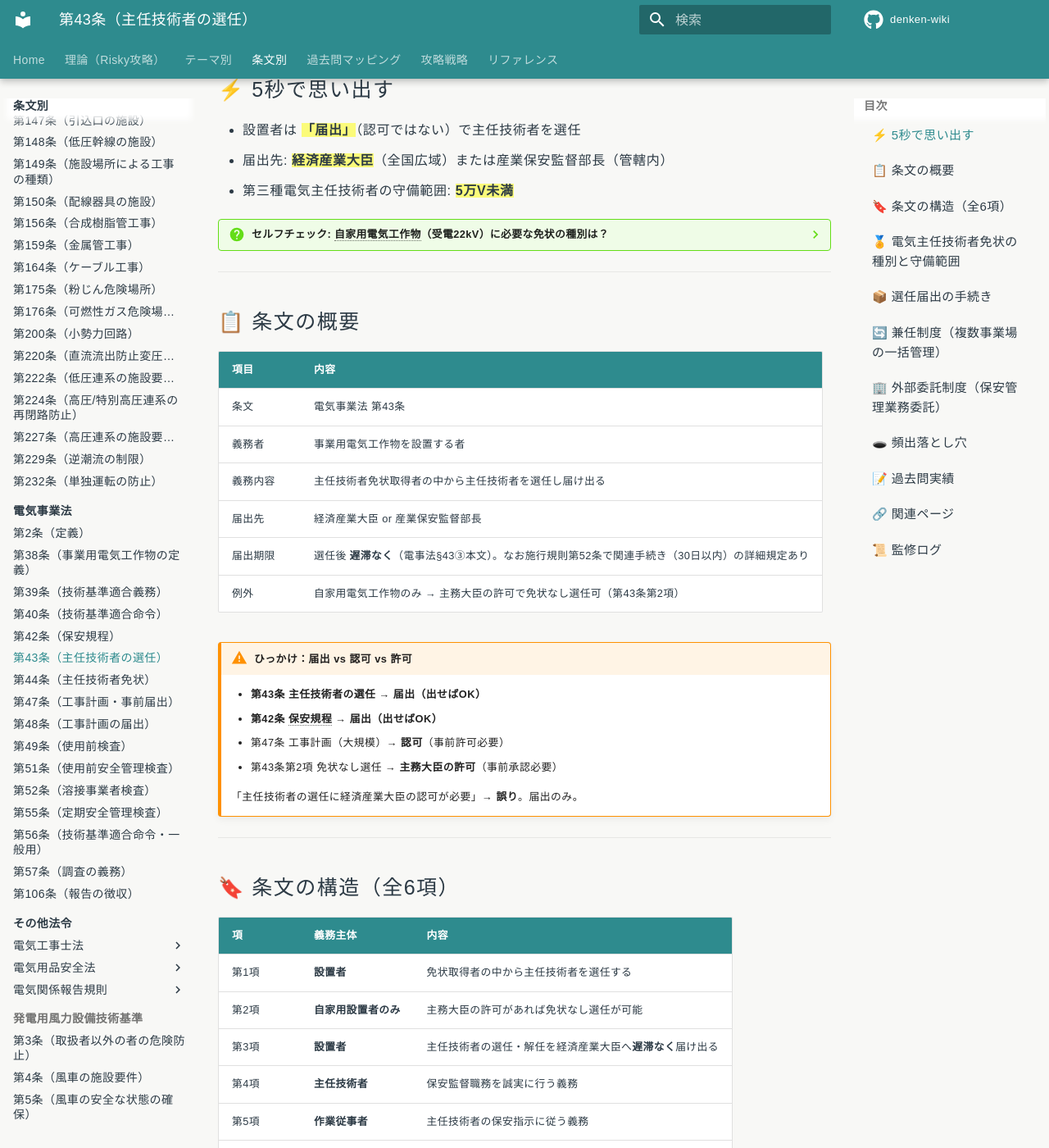
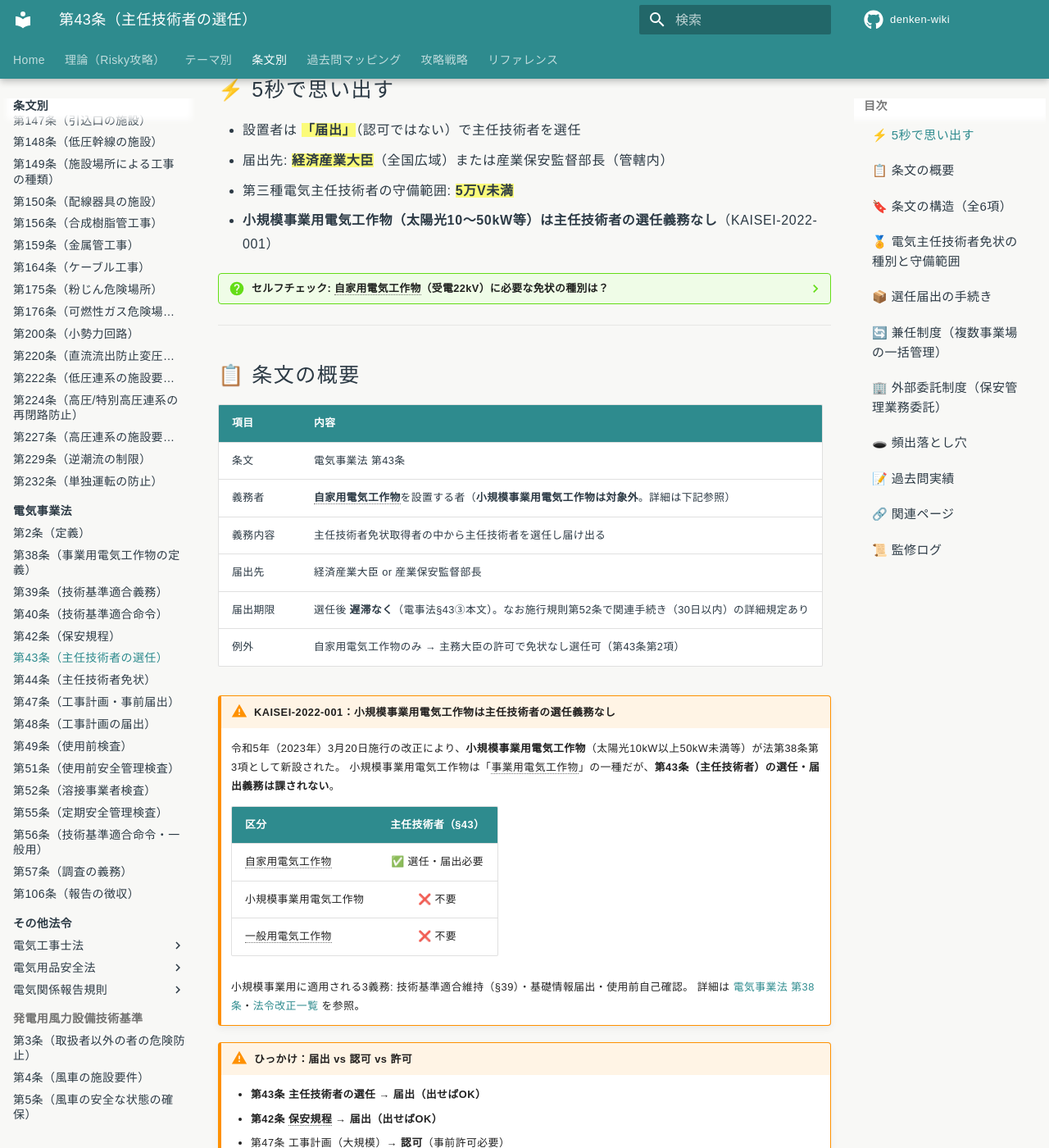
Before and after one commit to kfurufuru/denken-wiki, an MkDocs documentation site: the page built from docs/articles/jigyoho/43.md, in a window 1280 px wide and 1400 px high, scrolled down 549 px. Shown: the whole window at 82% size. Built offline with MkDocs 1.6.1 and Material for MkDocs 9.7.7, drawn with Linux system fonts in a browser that asks for light colours; comment, search, counter and statistics services are not loaded; some of the changed text lies outside the part shown.

Commit message:
fix(43): KAISEI-2022-001 反映 v1.1→v1.2

```diff
--- a/docs/articles/jigyoho/43.md
+++ b/docs/articles/jigyoho/43.md
@@ -14,6 +14,7 @@
 - 設置者は ==**「届出」**==（認可ではない）で主任技術者を選任
 - 届出先: ==**経済産業大臣**==（全国広域）または産業保安監督部長（管轄内）
 - 第三種電気主任技術者の守備範囲: ==**5万V未満**==
+- **小規模事業用電気工作物（太陽光10〜50kW等）は主任技術者の選任義務なし**（KAISEI-2022-001）
 
 ??? question "セルフチェック: 自家用電気工作物（受電22kV）に必要な免状の種別は？"
     **第三種**。5万V（50,000V）未満なので第三種で対応可能。第二種（17万V未満）は不要。
@@ -26,11 +27,24 @@
 | 項目 | 内容 |
 |------|------|
 | 条文 | 電気事業法 第43条 |
-| 義務者 | 事業用電気工作物を設置する者 |
+| 義務者 | **自家用電気工作物**を設置する者（**小規模事業用電気工作物は対象外**。詳細は下記参照）|
 | 義務内容 | 主任技術者免状取得者の中から主任技術者を選任し届け出る |
 | 届出先 | 経済産業大臣 or 産業保安監督部長 |
 | 届出期限 | 選任後 **遅滞なく**（電事法§43③本文）。なお施行規則第52条で関連手続き（30日以内）の詳細規定あり |
 | 例外 | 自家用電気工作物のみ → 主務大臣の許可で免状なし選任可（第43条第2項）|
+
+!!! warning "KAISEI-2022-001：小規模事業用電気工作物は主任技術者の選任義務なし"
+    令和5年（2023年）3月20日施行の改正により、**小規模事業用電気工作物**（太陽光10kW以上50kW未満等）が法第38条第3項として新設された。
+    小規模事業用電気工作物は「事業用電気工作物」の一種だが、**第43条（主任技術者）の選任・届出義務は課されない**。
+
+    | 区分 | 主任技術者（§43）|
+    |------|:------:|
+    | 自家用電気工作物 | ✅ 選任・届出必要 |
+    | 小規模事業用電気工作物 | ❌ 不要 |
+    | 一般用電気工作物 | ❌ 不要 |
+
+    小規模事業用に適用される3義務: 技術基準適合維持（§39）・基礎情報届出・使用前自己確認。
+    詳細は [電気事業法 第38条](38.md)・[法令改正一覧](../../reference/hourei-kaisei.md) を参照。
 
 !!! warning "ひっかけ：届出 vs 認可 vs 許可"
     - **第43条 主任技術者の選任 → 届出（出せばOK）**
@@ -66,7 +80,7 @@
 |------|----------------|--------------|
 | 第一種 | 制限なし | 超高圧変電所・送電線 |
 | 第二種 | **170,000V（17万V）未満** | 一般の特別高圧変電所 |
-| 第三種 | **50,000V（5万V）未満** | 自家用電気工作物（工場・ビルなど） |
+| 第三種 | **50,000V（5万V）未満** | 自家用電気工作物（工場・ビルなど）|
 
 !!! note "なぜ5万Vで区切るのか"
     自家用電気工作物（第38条）の最大受電電圧が現実的に5万V以下に収まるケースが大半であり、
@@ -136,6 +150,7 @@
 4. 🟡 **第2項の例外を事業用全体に拡大** → 免状なし選任の例外は**自家用電気工作物のみ**
 5. 🟡 **届出期限** → 選任・解任「後」**遅滞なく**（§43③本文）。選任「前」ではない
 6. 🟢 **届出先** → 管轄内なら産業保安監督部長。跨がるなら経済産業大臣
+7. 🔴 **「事業用 = 全て主任技術者が必要」と誤解** → **小規模事業用電気工作物**（太陽光10kW以上50kW未満等）は主任技術者の選任義務なし（KAISEI-2022-001）
 
 ---
 
@@ -153,6 +168,8 @@
     第三種の守備範囲（5万V未満）を問う選択肢形式。
     第5項（作業者の義務主体）の正誤判定も定番。
 
+    2022年改正で新設された**小規模事業用電気工作物の主任技術者除外**は、R08で正誤問題として出題される可能性がある（「太陽光30kWの設備は主任技術者の選任が必要か」など）。
+
 ---
 
 ## 🔗 関連ページ
@@ -161,14 +178,17 @@
 - [主任技術者免状 第44条](44.md) — 免状の種別・対応電圧範囲の詳細規定
 - [工事計画 第47条・第48条](47.md) — 「認可（第47条）」と「届出（第48条）」の違い
 - [電気主任技術者の職務](../../themes/shunin-gijutsusha.md) — 詳細解説・過去問マッピング
+- [電気工作物の種別 第38条](38.md) — 小規模事業用電気工作物の新設と主任技術者適用外の根拠
+- [法令改正一覧](../../reference/hourei-kaisei.md) — KAISEI-2022-001 の詳細
 
 ---
 
-*最終確認: 2026-05-05 | ステータス: v1.1（§43条文構造を全4項→全6項に訂正・第3項届出規定を補完）| [バージョニング基準](../../reference/versioning.md)*
+*最終確認: 2026-05-07 | ステータス: v1.2 | [バージョニング基準](../../reference/versioning.md)*
 
 ---
 
 ## 📜 監修ログ
 
+- **2026-05-07 v1.2**（自動更新）: KAISEI-2022-001対応。小規模事業用電気工作物（§38第3項）が主任技術者の適用対象外である旨を5秒で思い出す・条文概要・警告ブロック・頻出落とし穴・R08出題予測に追記。関連ページに38.md・hourei-kaisei.mdへのリンクを追加。
 - **2026-05-05 v1.1**（江間）: 条文構造表を「全4項」→「**全6項**」に訂正。第3項（選任又は解任の届出）の欠落を補完、第4-6項を繰り下げ。届出期限「30日以内」は施行規則§52の補足で、電事法§43③本文は「遅滞なく」に修正。第5項tip・落とし穴・選任手続きフロー図・出題予測の項番を第4項→第5項に全訂正。`reference/article-structure.json` 一次辞典に同期。
 - **2026-04-20 v1.0**: 初版
```
